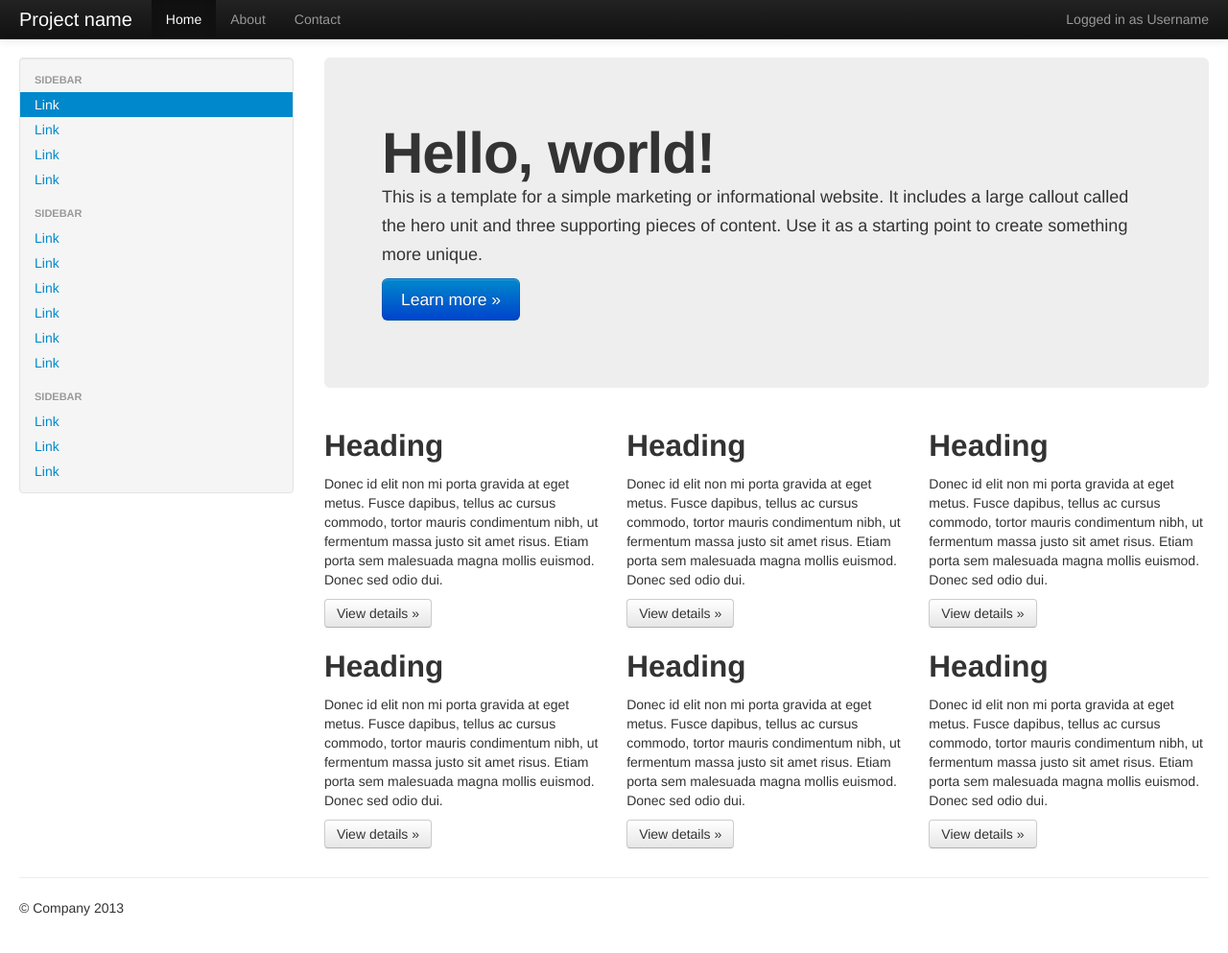
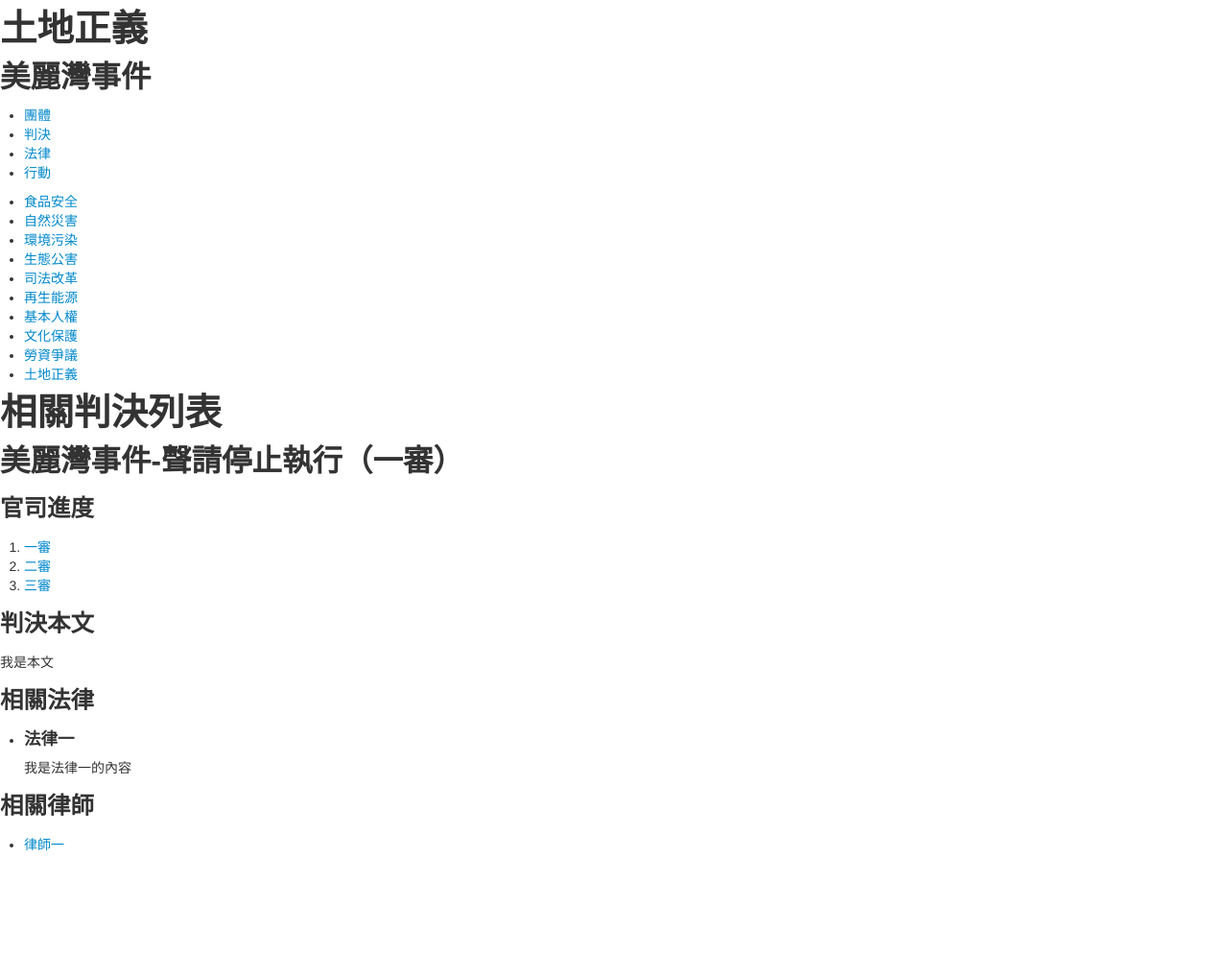
Before and after one commit to badboy99tw/eCourt, a Jekyll site: the page index.html, which Jekyll copies as it is, in a window 1280 px wide and 1006 px high. Shown: the top 993 px of the window at 96% size. Built offline with Jekyll 4.4.1, drawn with Linux system fonts in a browser that asks for light colours; Markdown is read by kramdown in place of the engine named in the settings.

Commit message:
add content

```diff
--- a/index.html
+++ b/index.html
@@ -3,148 +3,77 @@
 <html lang="en">
   <head>
     <meta charset="utf-8">
-    <title>Bootstrap, from Twitter</title>
-    <meta name="viewport" content="width=device-width, initial-scale=1.0">
-    <meta name="description" content="">
-    <meta name="author" content="">
-
-    <!-- Le styles -->
+    <title>eCourt</title>
     <link href="assets/css/bootstrap.css" rel="stylesheet">
-    <style type="text/css">
-      body {
-        padding-top: 60px;
-        padding-bottom: 40px;
-      }
-      .sidebar-nav {
-        padding: 9px 0;
-      }
-
-      @media (max-width: 980px) {
-        /* Enable use of floated navbar text */
-        .navbar-text.pull-right {
-          float: none;
-          padding-left: 5px;
-          padding-right: 5px;
-        }
-      }
-    </style>
-
-    <!-- HTML5 shim, for IE6-8 support of HTML5 elements -->
-    <!--[if lt IE 9]>
-      <script src="../assets/js/html5shiv.js"></script>
-    <![endif]-->
-
-    <!-- Fav and touch icons -->
-    <link rel="apple-touch-icon-precomposed" sizes="144x144" href="../assets/ico/apple-touch-icon-144-precomposed.png">
-    <link rel="apple-touch-icon-precomposed" sizes="114x114" href="../assets/ico/apple-touch-icon-114-precomposed.png">
-      <link rel="apple-touch-icon-precomposed" sizes="72x72" href="../assets/ico/apple-touch-icon-72-precomposed.png">
-                    <link rel="apple-touch-icon-precomposed" href="../assets/ico/apple-touch-icon-57-precomposed.png">
-                                   <link rel="shortcut icon" href="../assets/ico/favicon.png">
   </head>
 
   <body>
 
-    <div class="navbar navbar-inverse navbar-fixed-top">
-      <div class="navbar-inner">
-        <div class="container-fluid">
-          <button type="button" class="btn btn-navbar" data-toggle="collapse" data-target=".nav-collapse">
-            <span class="icon-bar"></span>
-            <span class="icon-bar"></span>
-            <span class="icon-bar"></span>
-          </button>
-          <a class="brand" href="#">Project name</a>
-          <div class="nav-collapse collapse">
-            <p class="navbar-text pull-right">
-              Logged in as <a href="#" class="navbar-link">Username</a>
-            </p>
-            <ul class="nav">
-              <li class="active"><a href="#">Home</a></li>
-              <li><a href="#about">About</a></li>
-              <li><a href="#contact">Contact</a></li>
-            </ul>
-          </div><!--/.nav-collapse -->
+    <div>
+      <h1>土地正義</h1>
+      <h2>美麗灣事件</h2>
+    </div>
+
+    <div>
+      <ul>
+        <li><a href="">團體</a></li>
+        <li><a href="">判決</a></li>
+        <li><a href="">法律</a></li>
+        <li><a href="">行動</a></li>
+      </ul>
+    </div>
+
+    <div>
+      <ul>
+        <li><a href="">食品安全</a></li>
+        <li><a href="">自然災害</a></li>
+        <li><a href="">環境污染</a></li>
+        <li><a href="">生態公害</a></li>
+        <li><a href="">司法改革</a></li>
+        <li><a href="">再生能源</a></li>
+        <li><a href="">基本人權</a></li>
+        <li><a href="">文化保護</a></li>
+        <li><a href="">勞資爭議</a></li>
+        <li><a href="">土地正義</a></li>
+      </ul>
+    </div>
+
+    <div>
+      <h1>相關判決列表</h1>
+      <div>
+        <h2>美麗灣事件-聲請停止執行（一審）</h2>
+        <div>
+          <h3>官司進度</h3>
+          <ol>
+            <li><a>一審</a></li>
+            <li><a>二審</a></li>
+            <li><a>三審</a></li>
+          </ol>
+        </div>
+        <div>
+          <h3>判決本文</h3>
+          <div>
+            <p>我是本文</p>
+          <div>
+        </div>
+        <div>
+          <h3>相關法律</h3>
+          <ul>
+            <li>
+              <h4>法律一</h4>
+              <p>我是法律一的內容</p>
+            </li>
+          </ul>
+          <h3>相關律師</h3>
+          <ul>
+            <li>
+              <a>律師一</a>
+            </li>
+          </ul>
         </div>
       </div>
     </div>
 
-    <div class="container-fluid">
-      <div class="row-fluid">
-        <div class="span3">
-          <div class="well sidebar-nav">
-            <ul class="nav nav-list">
-              <li class="nav-header">Sidebar</li>
-              <li class="active"><a href="#">Link</a></li>
-              <li><a href="#">Link</a></li>
-              <li><a href="#">Link</a></li>
-              <li><a href="#">Link</a></li>
-              <li class="nav-header">Sidebar</li>
-              <li><a href="#">Link</a></li>
-              <li><a href="#">Link</a></li>
-              <li><a href="#">Link</a></li>
-              <li><a href="#">Link</a></li>
-              <li><a href="#">Link</a></li>
-              <li><a href="#">Link</a></li>
-              <li class="nav-header">Sidebar</li>
-              <li><a href="#">Link</a></li>
-              <li><a href="#">Link</a></li>
-              <li><a href="#">Link</a></li>
-            </ul>
-          </div><!--/.well -->
-        </div><!--/span-->
-        <div class="span9">
-          <div class="hero-unit">
-            <h1>Hello, world!</h1>
-            <p>This is a template for a simple marketing or informational website. It includes a large callout called the hero unit and three supporting pieces of content. Use it as a starting point to create something more unique.</p>
-            <p><a href="#" class="btn btn-primary btn-large">Learn more &raquo;</a></p>
-          </div>
-          <div class="row-fluid">
-            <div class="span4">
-              <h2>Heading</h2>
-              <p>Donec id elit non mi porta gravida at eget metus. Fusce dapibus, tellus ac cursus commodo, tortor mauris condimentum nibh, ut fermentum massa justo sit amet risus. Etiam porta sem malesuada magna mollis euismod. Donec sed odio dui. </p>
-              <p><a class="btn" href="#">View details &raquo;</a></p>
-            </div><!--/span-->
-            <div class="span4">
-              <h2>Heading</h2>
-              <p>Donec id elit non mi porta gravida at eget metus. Fusce dapibus, tellus ac cursus commodo, tortor mauris condimentum nibh, ut fermentum massa justo sit amet risus. Etiam porta sem malesuada magna mollis euismod. Donec sed odio dui. </p>
-              <p><a class="btn" href="#">View details &raquo;</a></p>
-            </div><!--/span-->
-            <div class="span4">
-              <h2>Heading</h2>
-              <p>Donec id elit non mi porta gravida at eget metus. Fusce dapibus, tellus ac cursus commodo, tortor mauris condimentum nibh, ut fermentum massa justo sit amet risus. Etiam porta sem malesuada magna mollis euismod. Donec sed odio dui. </p>
-              <p><a class="btn" href="#">View details &raquo;</a></p>
-            </div><!--/span-->
-          </div><!--/row-->
-          <div class="row-fluid">
-            <div class="span4">
-              <h2>Heading</h2>
-              <p>Donec id elit non mi porta gravida at eget metus. Fusce dapibus, tellus ac cursus commodo, tortor mauris condimentum nibh, ut fermentum massa justo sit amet risus. Etiam porta sem malesuada magna mollis euismod. Donec sed odio dui. </p>
-              <p><a class="btn" href="#">View details &raquo;</a></p>
-            </div><!--/span-->
-            <div class="span4">
-              <h2>Heading</h2>
-              <p>Donec id elit non mi porta gravida at eget metus. Fusce dapibus, tellus ac cursus commodo, tortor mauris condimentum nibh, ut fermentum massa justo sit amet risus. Etiam porta sem malesuada magna mollis euismod. Donec sed odio dui. </p>
-              <p><a class="btn" href="#">View details &raquo;</a></p>
-            </div><!--/span-->
-            <div class="span4">
-              <h2>Heading</h2>
-              <p>Donec id elit non mi porta gravida at eget metus. Fusce dapibus, tellus ac cursus commodo, tortor mauris condimentum nibh, ut fermentum massa justo sit amet risus. Etiam porta sem malesuada magna mollis euismod. Donec sed odio dui. </p>
-              <p><a class="btn" href="#">View details &raquo;</a></p>
-            </div><!--/span-->
-          </div><!--/row-->
-        </div><!--/span-->
-      </div><!--/row-->
-
-      <hr>
-
-      <footer>
-        <p>&copy; Company 2013</p>
-      </footer>
-
-    </div><!--/.fluid-container-->
-
-    <!-- Le javascript
-    ================================================== -->
-    <!-- Placed at the end of the document so the pages load faster -->
     <script src="assets/js/jquery.js"></script>
     <script src="assets/js/bootstrap-transition.js"></script>
 
```
